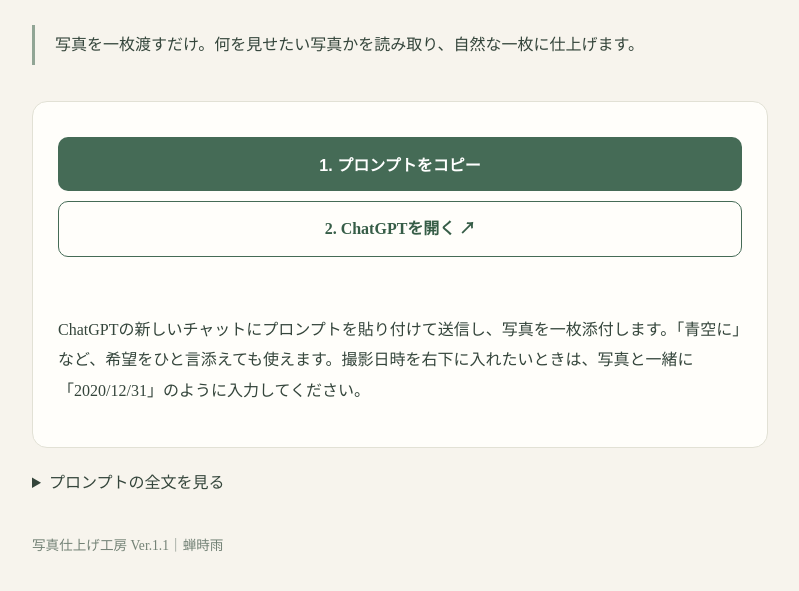
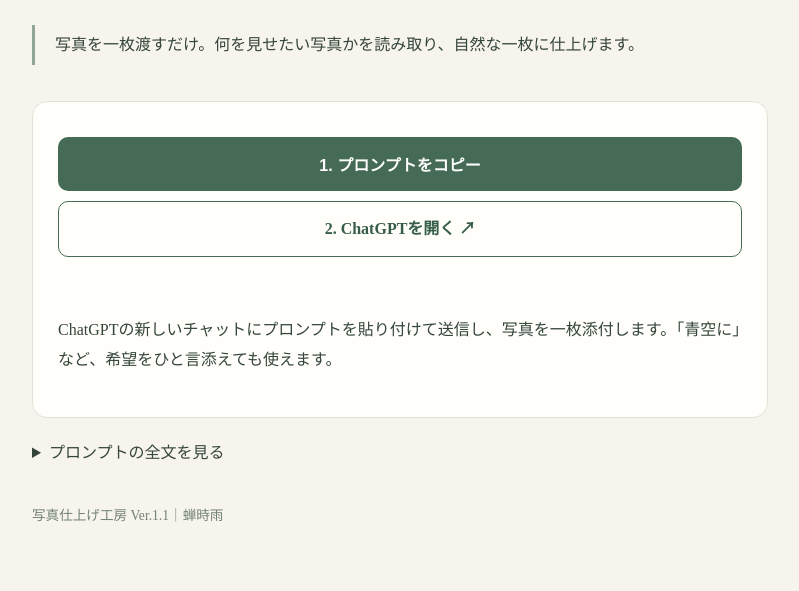
Before and after one commit to sxinfu382-lgtm/eiga-mitate, a plain HTML site: page photo-kobo.html in a window 1280 px wide. Shown: the part 183-774 px from the top of the page, without its empty margins (240-1039 px from the left). Drawn offline with Linux system fonts and the light colour scheme.

Commit message:
Restore the photo workshop’s original page presentation

```diff
--- a/photo-kobo.html
+++ b/photo-kobo.html
@@ -17,7 +17,7 @@
 <button id="copy" type="button">1. プロンプトをコピー</button>
 <a class="open-chat" href="https://chatgpt.com/" target="_blank" rel="noopener noreferrer">2. ChatGPTを開く ↗</a>
 <p id="status" role="status"></p>
-<p>ChatGPTの新しいチャットにプロンプトを貼り付けて送信し、写真を一枚添付します。「青空に」など、希望をひと言添えても使えます。撮影日時を右下に入れたいときは、写真と一緒に「2020/12/31」のように入力してください。</p>
+<p>ChatGPTの新しいチャットにプロンプトを貼り付けて送信し、写真を一枚添付します。「青空に」など、希望をひと言添えても使えます。</p>
 </section>
 <details id="details"><summary>プロンプトの全文を見る</summary>
 <textarea id="preview" readonly aria-label="写真仕上げ工房のプロンプト" spellcheck="false"></textarea>
```
